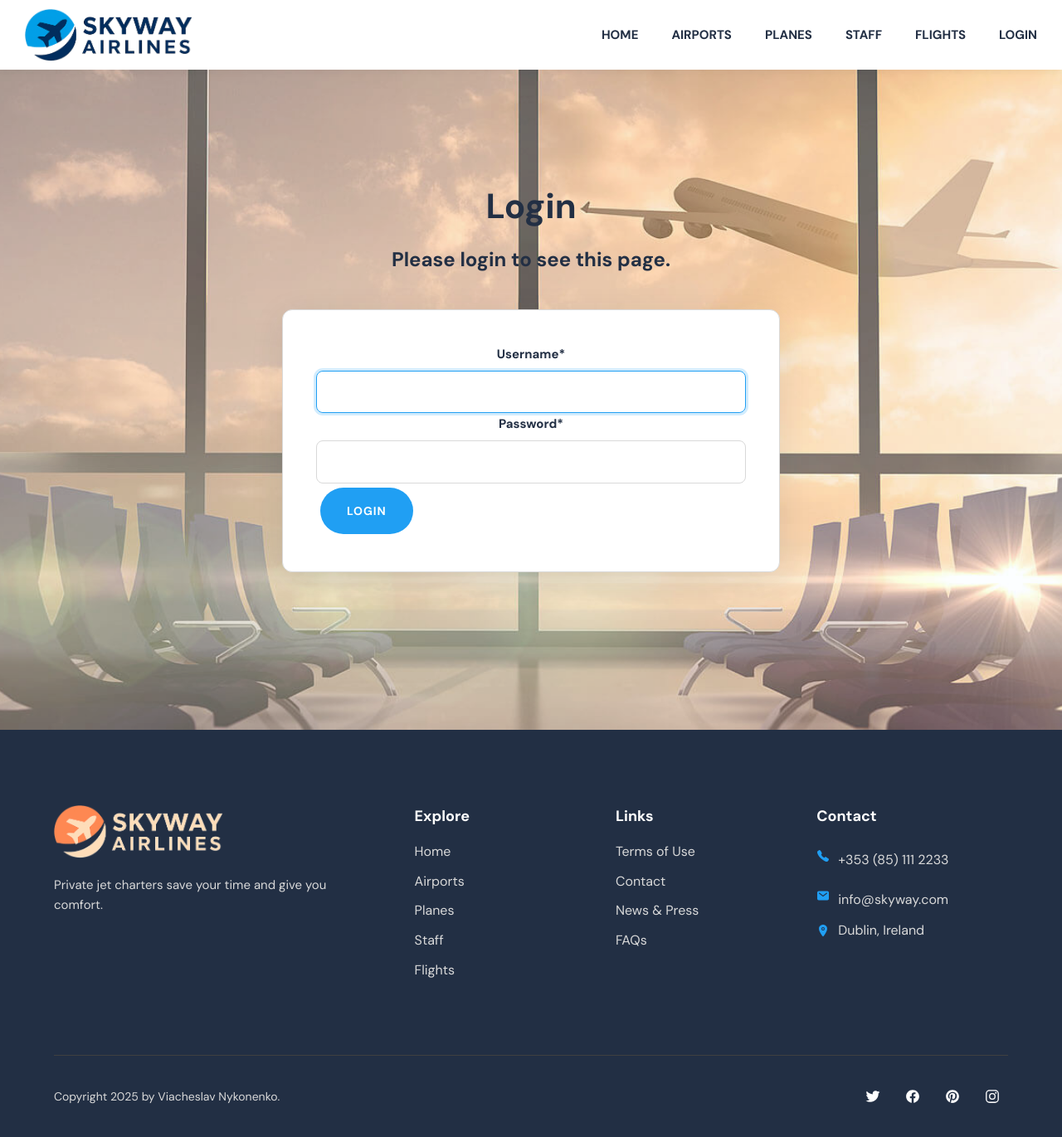
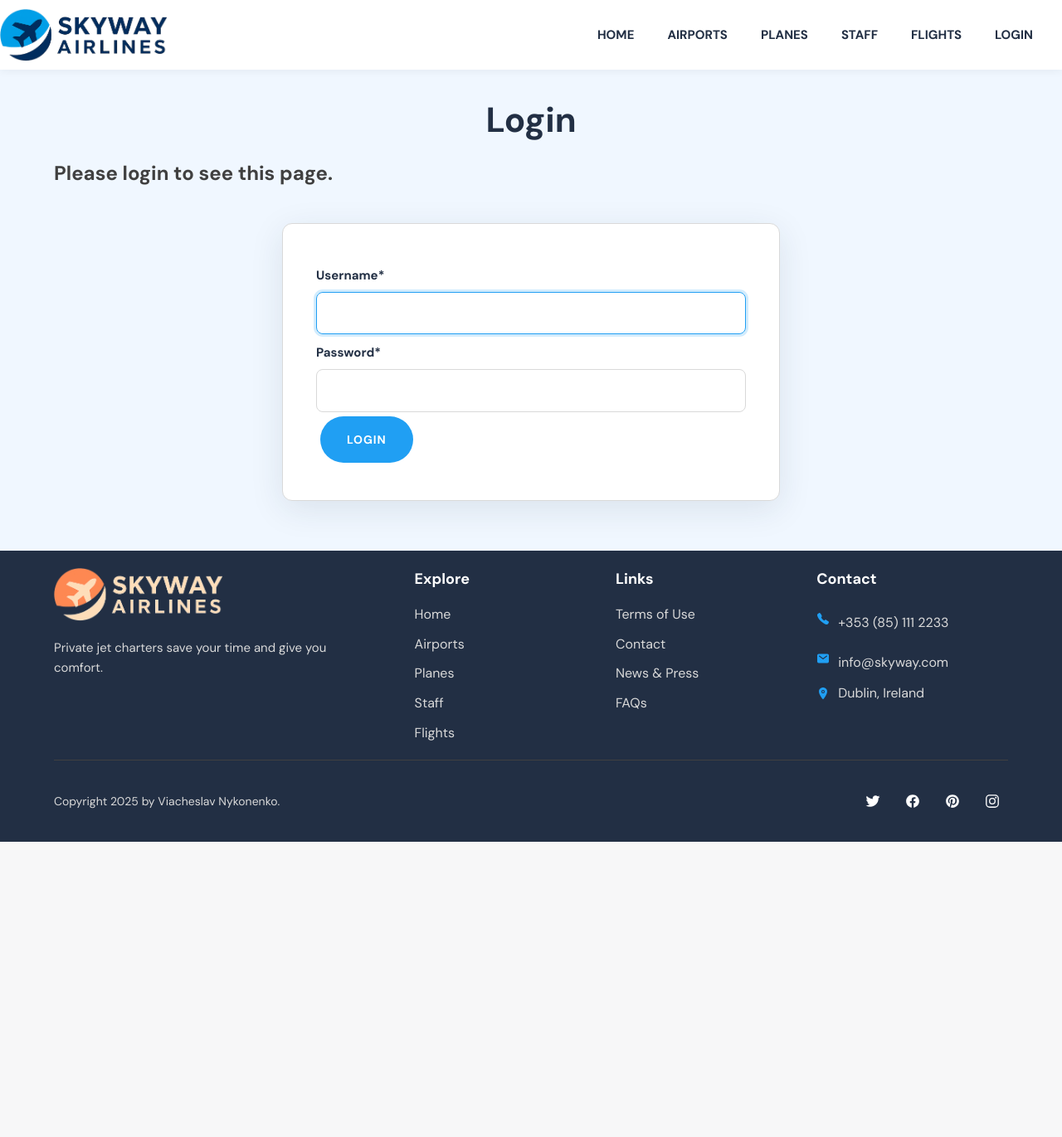
Before and after one commit to Slava-Nykonenko/skyway-airlines, a Django app: page /accounts/login/?next=/ in a window 1280 px wide. Shown: the whole page at 83% size. After the commit the page ends 1015 px from the top, so only its background shows below. Run offline with Django 5.2, Linux system fonts and the light colour scheme; parts of the project's set-up code (start-up, migrations or seed data) failed here and were passed over; some libraries are stand-ins or nearby versions.

Commit message:
improved appearance, fixed checkboxes in forms and drop-out menu

```diff
--- a/static/css/style.css
+++ b/static/css/style.css
@@ -30,7 +30,7 @@
   --fw-700: 700;
 
   /* SPACING */
-  --section-padding: 120px;
+  --section-padding: 20px;
 
   /* BORDER RADIUS */
   --radius-pill: 50px;
@@ -81,7 +84,10 @@ button {
   font: inherit;
 }
 
-input { width: 100%; }
+input {
+  width: 100%;
+  max-width: 100%;
+}
 
 button { cursor: pointer; }
 
@@ -118,12 +124,20 @@ body.active { overflow: hidden; }
 
 .container { padding-inline: 15px; }
 
-.section { padding-block: var(--section-padding); }
+.section {
+  padding-block: var(--section-padding);
+}
+
+.standard-content {
+  padding-top: 120px;
+  background-color: var(--alice-blue);
+}
 
 .header-1,
 .header-2 {
   color: var(--oxford-blue);
   font-weight: var(--fw-700);
+  text-align: center;
 }
 
 .header-1 {
@@ -254,7 +309,7 @@ body.active { overflow: hidden; }
   background-color: var(--alice-blue);
   color: var(--oxford-blue);
   text-align: center;
-  padding-block: 200px 150px;
+  padding-block: 200px 250px;
   z-index: 1;
 }
 
@@ -390,6 +446,26 @@ body.active { overflow: hidden; }
   background-color: var(--picton-blue);
 }
 
+.form-wrapper .form-check-input {
+  display: inline-block;
+  width: auto;
+  height: auto;
+  margin-right: 8px;
+}
+
+fieldset {
+  border-style: none;
+}
+
+.form-wrapper .form-check-label {
+  display: inline;
+  font-weight: normal;
+}
+
+.form-label {
+  font-weight: bold;
+  padding-top: 10px;
+}
 /*-----------------------------------*\
    SEARCH FORM
 \*-----------------------------------*/
@@ -545,7 +621,7 @@ body.active { overflow: hidden; }
   color: var(--light-gray);
 }
 
-.footer-top { --section-padding: 90px; }
+.footer-top { var(--section-padding) }
 
 .footer-brand .logo img {
   filter: brightness(75%) invert(1);
@@ -702,10 +785,16 @@ body.active { overflow: hidden; }
   }
 
   .navbar {
+    position: static;
+    width: auto;
+    height: auto;
+    padding-right: 35px;
+    border-right: none;
     margin-left: auto;
   }
 
   .navbar-list {
+    border-block-start: none;
     display: flex;
     align-items: center;
     gap: 40px;
@@ -716,8 +805,16 @@ body.active { overflow: hidden; }
     font-weight: var(--fw-600);
   }
 
+  .navbar-item {
+    border-block-end: none;
+  }
+
   .footer-top {
     grid-template-columns: 1fr 0.5fr 0.5fr 0.6fr;
     gap: 50px;
   }
 }
+
+.header .container {
+  padding-inline: 0; /* Adjust as needed */
+}
--- a/templates/base.html
+++ b/templates/base.html
@@ -38,7 +38,9 @@
 </header>
 <main>
     <article>
-      <section class="section hero" id="home" aria-label="home">
+      {% block hero-content %}
+      {% endblock %}
+      <section class="section standard-content">
         <div class="container">
           {% block content %}{% endblock %}
           {% block pagination %}
@@ -46,6 +48,7 @@
           {% endblock %}
         </div>
       </section>
+
     </article>
 
   <!--
--- a/templates/includes/navigation.html
+++ b/templates/includes/navigation.html
@@ -1,14 +1,20 @@
 {% load static %}
-<nav class="navbar" data-navbar>
-
+<button class="nav-open-btn" aria-label="Open Menu" data-nav-toggler>
+  <ion-icon name="menu-outline" aria-hidden="true"></ion-icon>
+</button>
+<nav class="navbar" data-navbar="">
+  <div class="navbar-top">
+      <button class="nav-close-btn" aria-label="Close Menu" data-nav-toggler>
+          <ion-icon name="close-outline" aria-hidden="true"></ion-icon>
+      </button>
+  </div>
   <ul class="navbar-list">
-
     <li class="navbar-item">
-            <a href="{% url 'management:index' %}" class="navbar-link" data-nav-link>Home</a>
+      <a href="{% url 'management:index' %}" class="navbar-link" data-nav-link="">Home</a>
     </li>
 
     <li class="navbar-item">
-            <a href="{% url 'management:airports' %}" class="navbar-link" data-nav-link>Airports</a>
+      <a href="{% url 'management:airports' %}" class="navbar-link" data-nav-link="">Airports</a>
     </li>
 
     <li class="navbar-item">
@@ -22,9 +28,12 @@
     <li class="navbar-item">
       <a href="{% url 'management:flights' %}" class="navbar-link" data-nav-link>Flights</a>
     </li>
+
     {% if user.is_authenticated %}
       <li class="nav-bar-item">
-              <a href="{{ user.get_absolute_url }}" class="navbar-link" data-nav-link>{{ user.get_username }}</a></li>
+        <a href="{{ user.get_absolute_url }}" class="navbar-link" data-nav-link>{{ user.get_username }}</a>
+      </li>
+
       <li class="nav-bar-item">
         <form method="post" action="{% url 'logout' %}?next={{request.path}} ">
           {% csrf_token %}
@@ -38,3 +47,5 @@
     {% endif %}
   </ul>
 </nav>
+
+<div class="overlay" data-nav-toggler data-overlay></div>
--- a/templates/management/staff_form.html
+++ b/templates/management/staff_form.html
@@ -5,12 +5,16 @@
   <title>Skyway Airlines - {{ object|yesno:"Update,Create" }} a staff member</title>
 {% endblock %}
 
+{% block hero-content %}
+  {% endblock %}
+
 {% block content %}
   <h2 class="header-2">{{ object|yesno:"Update,Create" }} a staff member</h2>
   <form class="form-wrapper" action="" method="post" novalidate>
     {% csrf_token %}
     {{ form|crispy }}
     {% if object %}
+      <a class="btn btn-secondary" href="{% url 'management:staff' %}">Cancel</a>
       <a class="btn btn-primary" href="{% url 'management:password' object.pk %}">Change password</a>
     {% endif %}
     <input type="submit" value="Submit" class="btn btn-primary">
```
Also changed, not shown: other parts of static/css/style.css (+58 -6 lines), templates/management/index.html (+8 -3 lines), static/images/hero-bg.jpg, static/images/hero-bg.png (added). Lines whose indentation alone changed are shown as unchanged.
